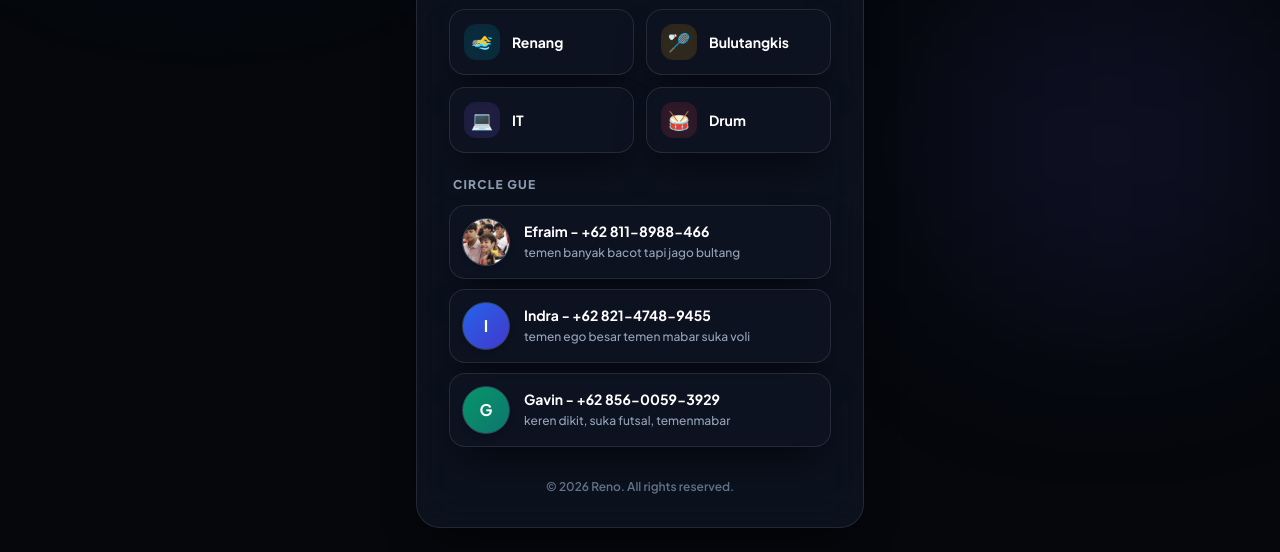
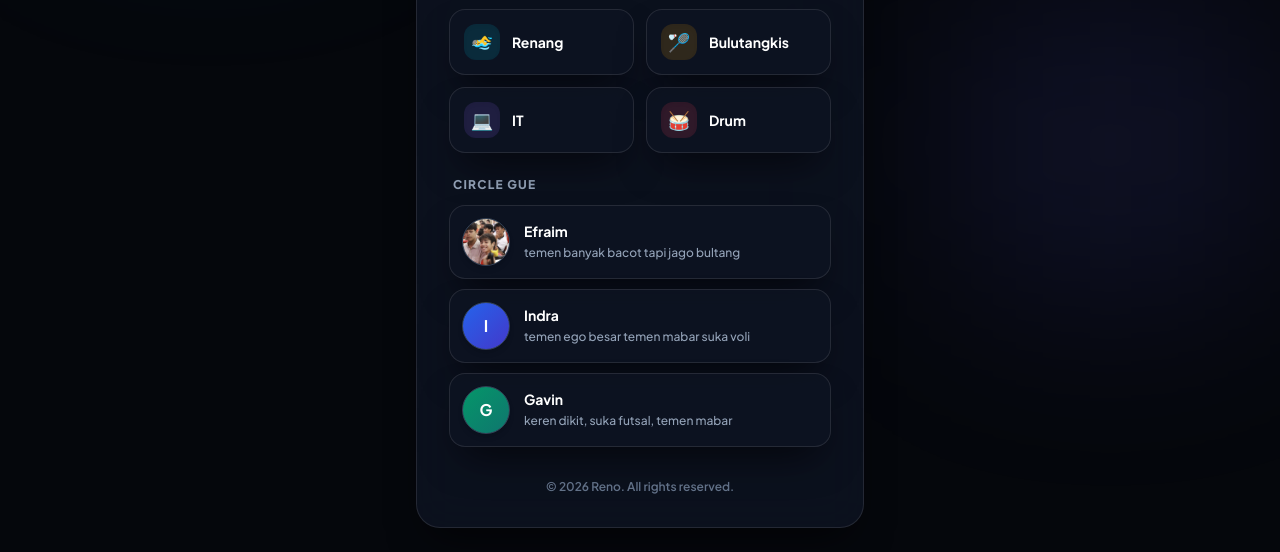
Before and after one commit to renonarend/Perkenalan-diri-web, a plain HTML site: page index.html in a window 1280 px wide. Shown: the part 485-1037 px from the top of the page. Drawn offline with nearby package versions, Linux system fonts and the light colour scheme.

Commit message:
Update index.html

```diff
--- a/index.html
+++ b/index.html
@@ -142,7 +142,7 @@
                         <img src="IMG-20261119-WA0001.jpg" alt="Efraim" class="w-full h-full object-cover" onerror="this.src='https://images.unsplash.com/photo-1535713875002-d1d0cf377fde?auto=format&fit=crop&w=150&q=80'">
                     </div>
                     <div>
-                        <h3 class="text-sm font-bold text-white">Efraim - +62 811-8988-466</h3>
+                        <h3 class="text-sm font-bold text-white">Efraim</h3>
                         <p class="text-xs text-slate-400 mt-0.5 leading-relaxed font-medium">temen banyak bacot tapi jago bultang</p>
                     </div>
                 </div>
@@ -151,7 +151,7 @@
                 <div class="glass-box interactive-card p-3 rounded-2xl flex items-center gap-3.5">
                     <div class="w-12 h-12 rounded-full overflow-hidden bg-gradient-to-br from-blue-600 to-indigo-700 flex-shrink-0 border border-slate-700 flex items-center justify-center text-white font-bold text-base shadow-md">I</div>
                     <div>
-                        <h3 class="text-sm font-bold text-white">Indra - +62 821-4748-9455</h3>
+                        <h3 class="text-sm font-bold text-white">Indra</h3>
                         <p class="text-xs text-slate-400 mt-0.5 leading-relaxed font-medium">temen ego besar temen mabar suka voli</p>
                     </div>
                 </div>
@@ -160,8 +160,8 @@
                 <div class="glass-box interactive-card p-3 rounded-2xl flex items-center gap-3.5">
                     <div class="w-12 h-12 rounded-full overflow-hidden bg-gradient-to-br from-emerald-600 to-teal-700 flex-shrink-0 border border-slate-700 flex items-center justify-center text-white font-bold text-base shadow-md">G</div>
                     <div>
-                        <h3 class="text-sm font-bold text-white">Gavin - +62 856-0059-3929</h3>
-                        <p class="text-xs text-slate-400 mt-0.5 leading-relaxed font-medium">keren dikit, suka futsal, temenmabar</p>
+                        <h3 class="text-sm font-bold text-white">Gavin</h3>
+                        <p class="text-xs text-slate-400 mt-0.5 leading-relaxed font-medium">keren dikit, suka futsal, temen mabar</p>
                     </div>
                 </div>
             </div>
```
